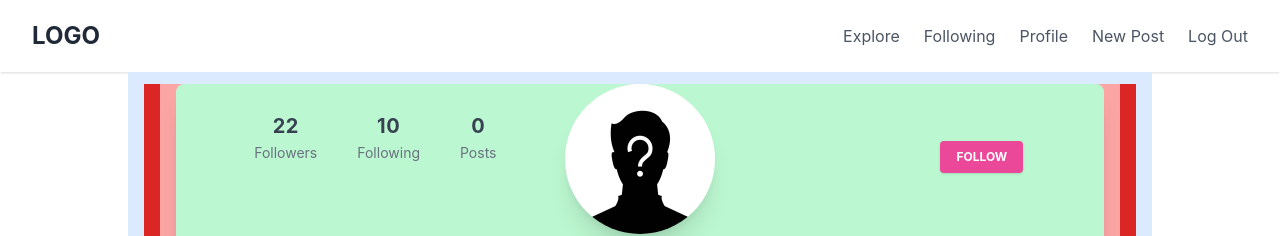
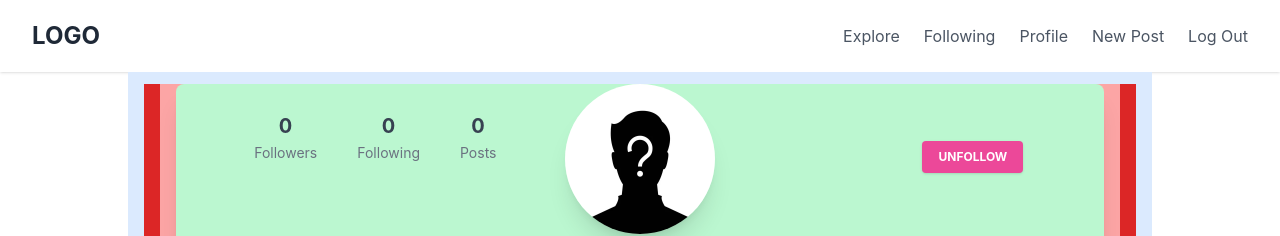
Before and after one commit to stone-com/MERN-social-media-blog, a React (Create React App) app in the folder frontend/: page /profile/1 in a window 1280 px wide. Shown: the top 236 px of the page. Built offline with nearby package versions, Linux system fonts and the light colour scheme; no server answers; sample sign-in values are in the browser's storage.

Commit message:
Follow and unfollow features done.

```diff
--- a/frontend/src/pages/Profile.jsx
+++ b/frontend/src/pages/Profile.jsx
@@ -52,11 +52,18 @@ const Profile = () => {
   const follow = async () => {
     const response = await axios.put(
       `/api/users/follow/${currentProfile._id}`,
-      {id: user._id}
+      { id: user._id }
     );
+    dispatch(getUserProfile(paramsId));
     console.log(response);
   };
-  const unfollow = () => {};
+  const unFollow = async () => {
+    const response = await axios.put(
+      `/api/users/unfollow/${currentProfile._id}`,
+      { id: user._id }
+    );
+    dispatch(getUserProfile(paramsId));
+  };
 
   return (
     <div className='container items-center justify-center max-w-5xl grid-cols-1 px-4 py-3 m-auto bg-blue-100'>
@@ -78,7 +85,7 @@ const Profile = () => {
                     <div className='lg:w-4/12 lg:order-3 lg:text-right lg:self-center'>
                       <div className='px-3 py-2 mt-4 sm:mt-0'>
                         {/* Conditionally render follow button or edit profile button */}
-                        {user._id === currentProfile._id ? (
+                        {user._id === currentProfile._id && (
                           <Link to='/editprofile'>
                             <button
                               className='self-center px-4 py-2 mb-1 text-xs font-bold text-white uppercase bg-pink-500 rounded shadow outline-none active:bg-pink-600 hover:shadow-md focus:outline-none sm:mr-2'
@@ -89,7 +96,11 @@ const Profile = () => {
                               Edit Profile
                             </button>
                           </Link>
-                        ) : (
+                        )}
+                        {/* IF userId matches profile state ID, show nothing, else render a follow/unfollow button the followers list of currentProfile */}
+                        {user._id ===
+                        currentProfile._id ? null : currentProfile.followers &&
+                          !currentProfile?.followers.includes(user._id) ? (
                           <button
                             className='self-center px-4 py-2 mb-1 text-xs font-bold text-white uppercase bg-pink-500 rounded shadow outline-none active:bg-pink-600 hover:shadow-md focus:outline-none sm:mr-2'
                             type='button'
@@ -98,6 +109,15 @@ const Profile = () => {
                           >
                             Follow
                           </button>
+                        ) : (
+                          <button
+                            className='self-center px-4 py-2 mb-1 text-xs font-bold text-white uppercase bg-pink-500 rounded shadow outline-none active:bg-pink-600 hover:shadow-md focus:outline-none sm:mr-2'
+                            type='button'
+                            style={{ transition: 'all .15s ease' }}
+                            onClick={unFollow}
+                          >
+                            Unfollow
+                          </button>
                         )}
                       </div>
                     </div>
@@ -105,7 +125,7 @@ const Profile = () => {
                       <div className='flex justify-center m-auto lg:pt-4'>
                         <div className='p-3 mr-4 text-center'>
                           <span className='block text-xl font-bold tracking-wide text-gray-700 uppercase'>
-                            22
+                            {currentProfile.followers?.length || 0}
                           </span>
                           <span className='text-sm text-gray-500'>
                             Followers
@@ -113,7 +133,7 @@ const Profile = () => {
                         </div>
                         <div className='p-3 mr-4 text-center'>
                           <span className='block text-xl font-bold tracking-wide text-gray-700 uppercase'>
-                            10
+                            {currentProfile.following?.length || 0}
                           </span>
                           <span className='text-sm text-gray-500'>
                             Following
```
Also changed, not shown: 1 other file (tests, documents, lock files or other folders).
